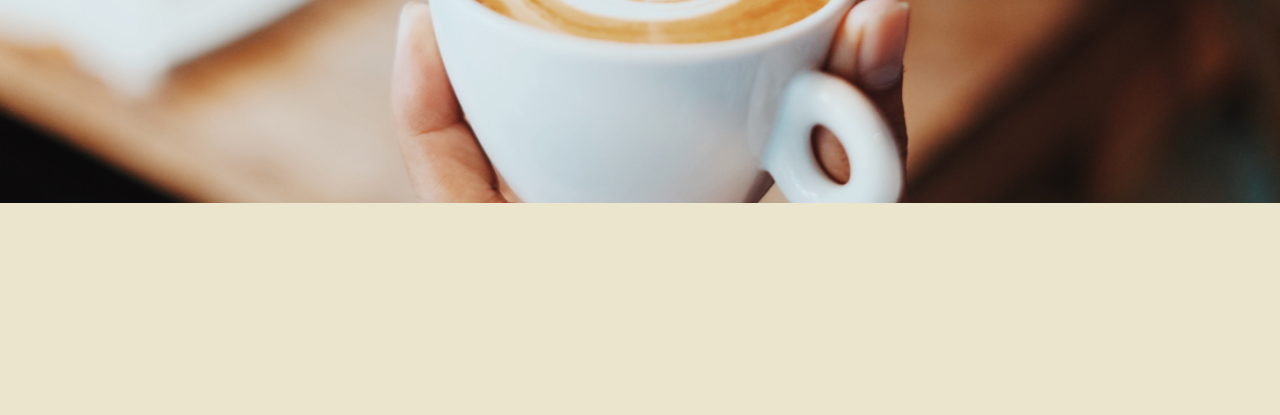
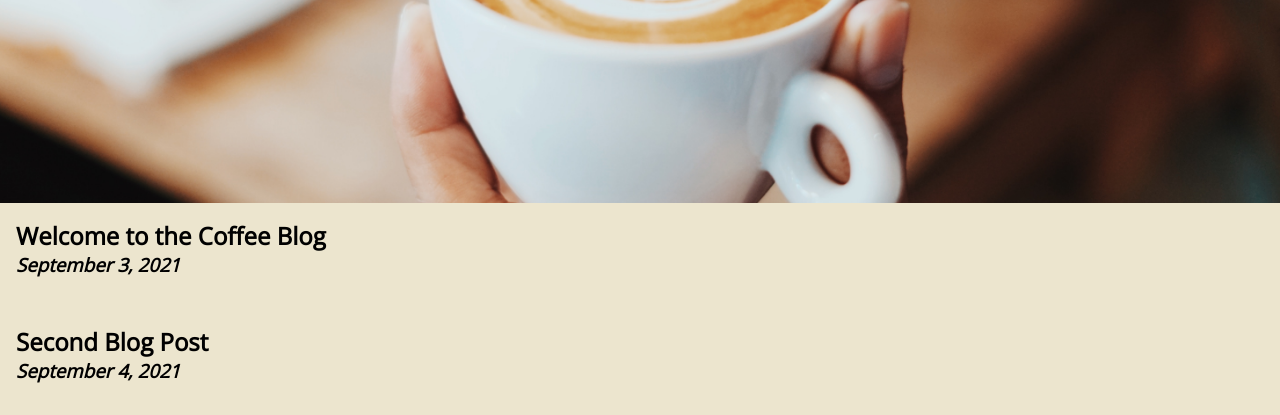
Before and after one commit to rahul2sms/coffee-shop, a Gatsby site: page / in a window 1280 px wide. Shown: the part 436-851 px from the top of the page. Before the commit the page ends 800 px from the top, so only its background shows below. Built offline with nearby package versions, Linux system fonts and the light colour scheme; Gatsby itself is replaced by a stand-in of ours.

Commit message:
Placed dynmic blog listing.

```diff
--- a/gatsby-config.js
+++ b/gatsby-config.js
@@ -3,5 +3,15 @@
     title: "The Coffee Blog",
   },
 
-  plugins: ["gatsby-plugin-netlify-cms"],
+  plugins: [
+    "gatsby-plugin-netlify-cms",
+    {
+      resolve: "gatsby-source-filesystem",
+      options: {
+        name: "blog",
+        path: "src/blog",
+      },
+    },
+    "gatsby-transformer-remark",
+  ],
 }
--- a/package.json
+++ b/package.json
@@ -16,6 +16,8 @@
   "dependencies": {
     "gatsby": "^2.23.7",
     "gatsby-plugin-netlify-cms": "^4.3.5",
+    "gatsby-source-filesystem": "^2.3.14",
+    "gatsby-transformer-remark": "^2.8.19",
     "netlify-cms-app": "^2.12.15",
     "react": "^16.13.1",
     "react-dom": "^16.13.1"
--- /dev/null
+++ b/src/components/BlogList.js
@@ -0,0 +1,35 @@
+import React from 'react';
+import { graphql, useStaticQuery } from 'gatsby';
+import BlogPost from './BlogPost';
+
+export default function BlogList() {
+  const data = useStaticQuery(graphql`
+    {
+      allMarkdownRemark {
+        edges {
+          node {
+            id
+            frontmatter {
+              title
+              date(formatString: "MMMM D, YYYY")
+            }
+            excerpt
+          }
+        }
+      }
+    }
+  `);
+
+  return (
+    <div>
+      {data.allMarkdownRemark.edges.map(edge => (
+        <BlogPost
+          key={edge.node.id}
+          title={edge.node.frontmatter.title}
+          date={edge.node.frontmatter.date}
+          excerpt={edge.node.frontmatter.excerpt}
+        />
+      ))}
+    </div>
+  );
+}
--- /dev/null
+++ b/src/components/BlogPost.js
@@ -0,0 +1,12 @@
+import React from 'react';
+import styles from './BlogPost.module.css';
+
+export default function({ title, date, excerpt }) {
+  return (
+    <article className={styles.blog}>
+      <h2>{title}</h2>
+      <h3>{date}</h3>
+      <p>{excerpt}</p>
+    </article>
+  );
+}
--- /dev/null
+++ b/src/components/BlogPost.module.css
@@ -0,0 +1,12 @@
+.blog {
+  padding: 1rem;
+}
+
+.blog h2 {
+  margin: 0;
+}
+
+.blog h3 {
+  margin: 0;
+  font-style: italic;
+}
--- a/src/pages/index.js
+++ b/src/pages/index.js
@@ -5,6 +5,7 @@
 import Layout from '../components/Layout';
 
 import styles from './index.module.css';
+import BlogList from '../components/BlogList';
 
 export default function IndexPage() {
   const data = useStaticQuery(graphql`
@@ -22,6 +23,7 @@
       <div id={styles.hero}>
         <h1>{data.site.siteMetadata.title}</h1>
       </div>
+      <BlogList />
     </Layout>
   );
 }
```
Also changed, not shown: 2 other files. Lines whose indentation alone changed are shown as unchanged.
